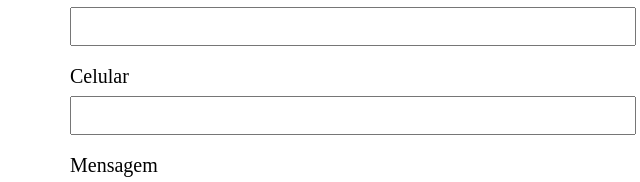
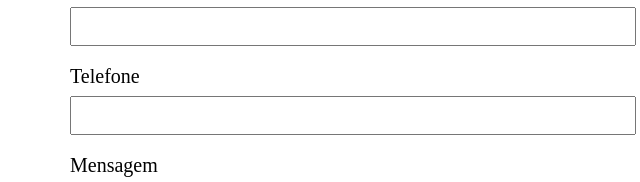
Before and after one commit to ribeirosofia/barbearia-alura, a plain HTML site: page contact/contact.html in a window 1280 px wide. Shown: the part 445-627 px from the top of the page, 58-698 px from the left. Drawn offline with Linux system fonts and the light colour scheme.

Commit message:
fix: change label text

```diff
--- a/contact/contact.html
+++ b/contact/contact.html
@@ -33,7 +33,7 @@
             <label for="email">E-mail</label>
             <input type="text" id="email">
 
-            <label for="phonenumber">Celular</label>
+            <label for="phonenumber">Telefone</label>
             <input type="text" id="phonenumber">
 
             <label for="message">Mensagem</label>
```
